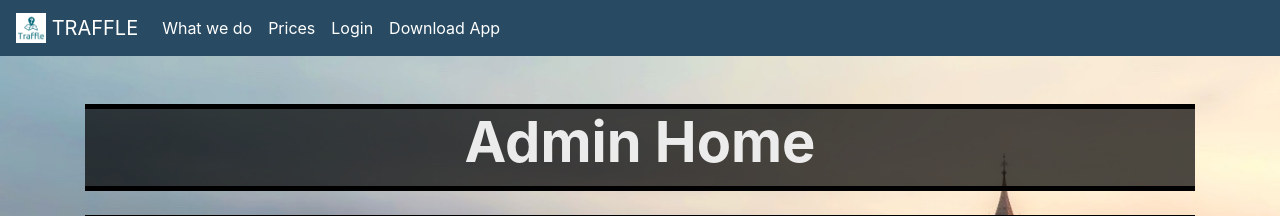
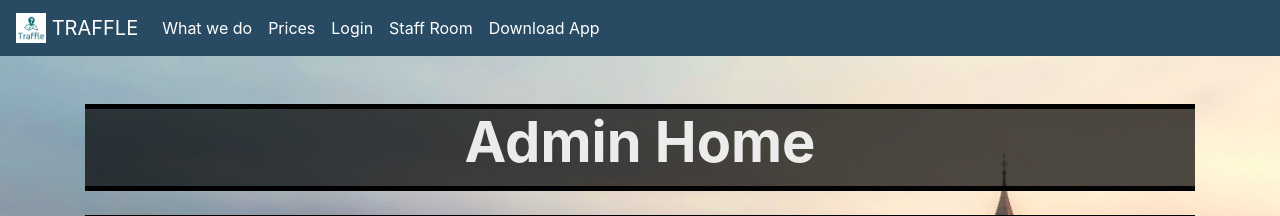
Before and after one commit to liamrock10/traffle-backend, a Node server app: page /admin in a window 1280 px wide. Shown: the top 216 px of the page. Run offline with Node 20, Linux system fonts and the light colour scheme; some libraries are stand-ins or nearby versions.

Commit message:
added staffroom link to nav. NOTE: staff link should only show when logged in. Same as Admin.

```diff
--- a/views/includes/navigation.ejs
+++ b/views/includes/navigation.ejs
@@ -16,9 +16,11 @@
                 <a class="nav-link active" href="/whatwedo">What we do</a>
                 <a class="nav-link active" href="/prices">Prices</a>
                 <a class="nav-link active" href="/login">Login</a>
-                <!-- THIS IS WHEN USER IS LOGGED IN
+                <!-- THIS IS WHEN USER IS LOGGED IN, REPLACE LOGIN WITH ADMIN ACCOUNT
                     <a class="nav-link active" href="/admin">Admin Account</a>
                 -->
+                <!-- STAFF ROOM LINK ONLY SHOWS WHEN STAFF MEMBER LOGS IN -->
+                    <a class="nav-link active" href="/staff">Staff Room</a>
                 <a class="nav-link active" href="/downloads">Download App</a>
             </div>
         </div>
```
